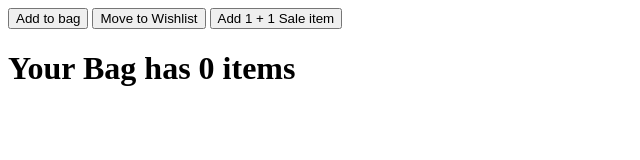
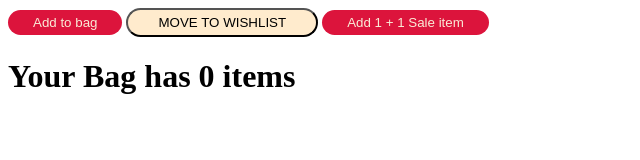
Before and after one commit to LohanaAnjali-123/shopping-bag-counter, a plain HTML site: page index.html in a window 1280 px wide. Shown: the whole page, without its empty margins (0-640 px from the left). Drawn offline with Linux system fonts and the light colour scheme.

Commit message:
Update index.html

```diff
--- a/index.html
+++ b/index.html
@@ -2,7 +2,7 @@
 <html lang="en">
 <head>
     <title>Document</title>
-    <link rel="stylesheet" href="CSS/Myntra bag.css">
+    <link rel="stylesheet" href="Myntra bag.css">
 </head>
 <body>
 
```
